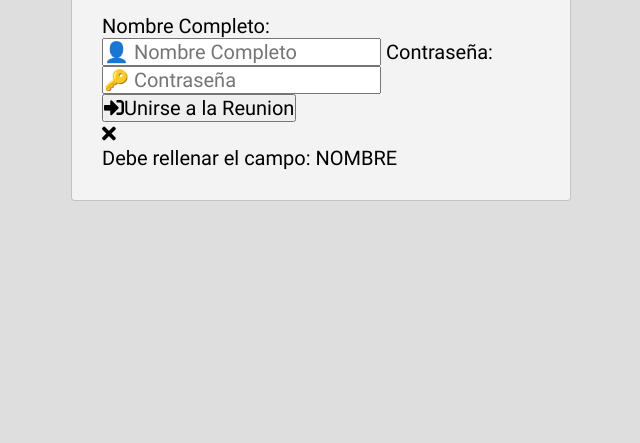
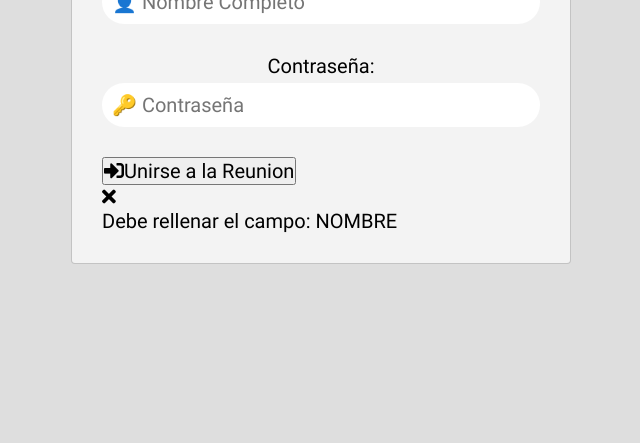
Before and after one commit to joaquinStrada/rapillamadas, a plain HTML site: page index.html in a window 1280 px wide. Shown: the part 357-800 px from the top of the page, without its empty margins (319-959 px from the left). Drawn offline with Linux system fonts and the light colour scheme.

Commit message:
diseñando los estilos css de la pagina principal. Estilos de los inputs y labels terminados

```diff
--- a/css/estilos.css
+++ b/css/estilos.css
@@ -37,3 +37,33 @@ body {
   text-align: center;
   margin-bottom: var(--separacion);
 }
+/*-----------------------------------*/
+/* estilos de los inputs y labels */
+/*-----------------------------------*/
+.formulario label,
+.formulario input {
+  display: block;
+  width: 100%;
+}
+/*-----------------------------------*/
+/* estilos de los labels */
+/*-----------------------------------*/
+.formulario label {
+  text-align: center;
+  margin-bottom: 5px;
+}
+/*-----------------------------------*/
+/* estilos de los inputs */
+/*-----------------------------------*/
+.formulario input {
+  padding: 10px;
+  font-size: 20px;
+  border: none;
+  border-radius: 100px;
+  margin-bottom: var(--separacion);
+  outline: none;
+  transition: all .3S ease;
+}
+.formulario input:focus {
+  border: 1px solid rgba(0, 0, 0, .2);
+}
```
